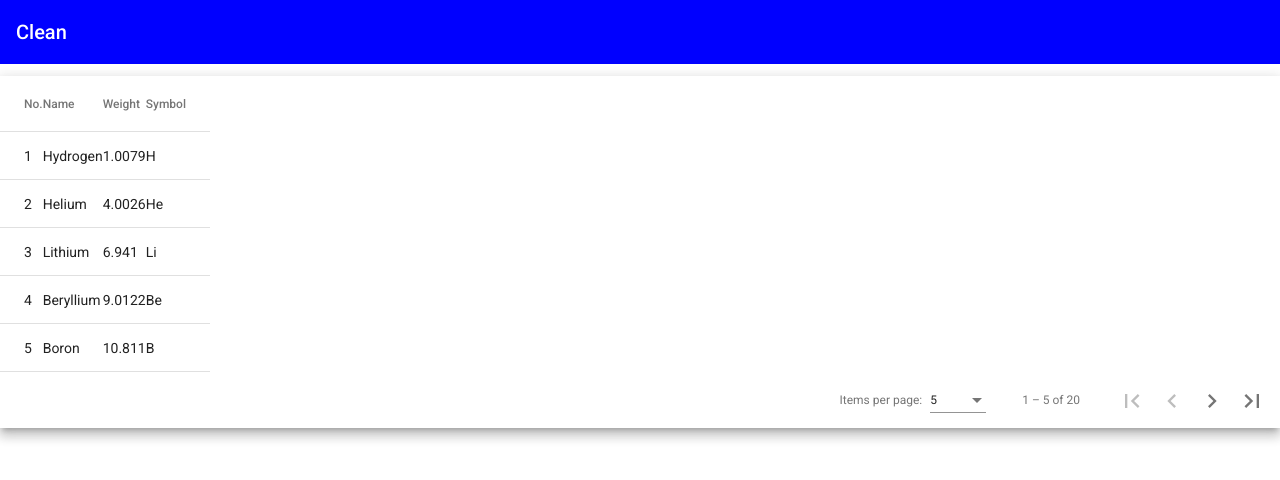
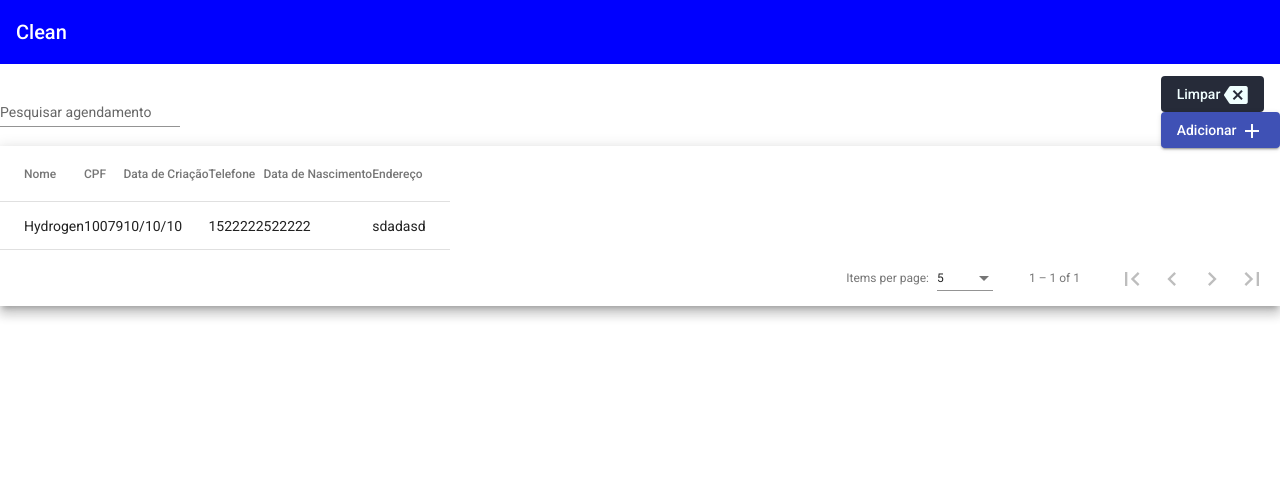
Before and after one commit to guilhermepedro/teste-tecnico, an Angular app in the folder projeto-clean/: page / in a window 1280 px wide. Shown: the top 480 px of the page. Built offline with nearby package versions, Linux system fonts and the light colour scheme.

Commit message:
colocando parte do layout e table

```diff
--- a/projeto-clean/src/app/model/paciente.ts
+++ b/projeto-clean/src/app/model/paciente.ts
@@ -1,7 +1,7 @@
 export class Paciente {
     nome?: string;
     cpf?: number;
-    dtCriacao?: number;
+    dtCriacao?: string;
     telefone?: string;
     dtNascimento?: string;
     endereco?: string;
--- a/projeto-clean/src/app/pages/menu/menu.component.html
+++ b/projeto-clean/src/app/pages/menu/menu.component.html
@@ -5,33 +5,75 @@
 </head>
 <body>
     <div class="screen">
+      <div class="col-md-4">
+        <mat-form-field appearance="standard" fxFlex="grow">
+            <mat-label>Pesquisar agendamento</mat-label>
+            <input matInput />
+        </mat-form-field>
+        <div class="row" style="float: right;">
+          <div class="col">
+              <button style="background-color: #262B39; color: rgb(240, 255, 255);" mat-button fxFlex="grow" type="button"
+                  >Limpar <mat-icon>backspace</mat-icon></button>
+          </div>
+          <div class="col">
+              <button mat-button mat-raised-button color="primary" fxFlex="grow">
+                  Adicionar <mat-icon>add</mat-icon>
+              </button>
+          </div>
+
+      </div>
+      </div>
 
                 <div class="mat-elevation-z8">
                     <table mat-table [dataSource]="dataSource">
 
-                      <!-- Position Column -->
-                      <ng-container matColumnDef="position">
-                        <th mat-header-cell *matHeaderCellDef> No. </th>
-                        <td mat-cell *matCellDef="let element"> {{element.position}} </td>
+                      <ng-container matColumnDef="nome">
+                        <th mat-header-cell *matHeaderCellDef> Nome </th>
+                        <td mat-cell *matCellDef="let element"> {{element.nome}} </td>
                       </ng-container>
 
-                      <!-- Name Column -->
-                      <ng-container matColumnDef="name">
-                        <th mat-header-cell *matHeaderCellDef> Name </th>
-                        <td mat-cell *matCellDef="let element"> {{element.name}} </td>
+                      <ng-container matColumnDef="cpf">
+                        <th mat-header-cell *matHeaderCellDef> CPF </th>
+                        <td mat-cell *matCellDef="let element"> {{element.cpf}} </td>
                       </ng-container>
 
-                      <!-- Weight Column -->
-                      <ng-container matColumnDef="weight">
-                        <th mat-header-cell *matHeaderCellDef> Weight </th>
-                        <td mat-cell *matCellDef="let element"> {{element.weight}} </td>
+                      <ng-container matColumnDef="dtCriacao">
+                        <th mat-header-cell *matHeaderCellDef> Data de Criação </th>
+                        <td mat-cell *matCellDef="let element"> {{element.dtCriacao}} </td>
                       </ng-container>
 
-                      <!-- Symbol Column -->
-                      <ng-container matColumnDef="symbol">
-                        <th mat-header-cell *matHeaderCellDef> Symbol </th>
-                        <td mat-cell *matCellDef="let element"> {{element.symbol}} </td>
+                      <ng-container matColumnDef="telefone">
+                        <th mat-header-cell *matHeaderCellDef> Telefone </th>
+                        <td mat-cell *matCellDef="let element"> {{element.telefone}} </td>
                       </ng-container>
+
+                      <ng-container matColumnDef="dtNascimento">
+                        <th mat-header-cell *matHeaderCellDef> Data de Nascimento </th>
+                        <td mat-cell *matCellDef="let element"> {{element.dtNascimento}} </td>
+                      </ng-container>
+
+                      <ng-container matColumnDef="endereco">
+                        <th mat-header-cell *matHeaderCellDef> Endereço </th>
+                        <td mat-cell *matCellDef="let element"> {{element.endereco}} </td>
+                      </ng-container>
+
+                      <ng-container matColumnDef="icone">
+                        <th mat-header-cell *matHeaderCellDef></th>
+                        <td class="layout-menu" mat-cell *matCellDef="let produto">
+                            <button mat-icon-button aria-label="ícone Button" class="icon-spacing">
+                                <mat-icon color="primary"> border_color</mat-icon>
+                            </button>
+                            <button mat-icon-button aria-label="ícone Button" class="icon-spacing">
+                                <mat-icon color="warn">delete</mat-icon>
+                            </button>
+                            <button mat-icon-button [matMenuTriggerFor]="menu" aria-label="Example icon-button with a menu">
+                                <mat-icon>more_vert</mat-icon>
+                            </button>
+                            <mat-menu #menu="matMenu">
+
+                            </mat-menu>
+                        </td>
+                    </ng-container>
 
                       <tr mat-header-row *matHeaderRowDef="displayedColumns"></tr>
                       <tr mat-row *matRowDef="let row; columns: displayedColumns;"></tr>
--- a/projeto-clean/src/app/pages/menu/menu.component.ts
+++ b/projeto-clean/src/app/pages/menu/menu.component.ts
@@ -1,6 +1,7 @@
 import { Component, OnInit, ViewChild } from '@angular/core';
 import { MatPaginator } from '@angular/material/paginator';
 import { MatTableDataSource } from '@angular/material/table';
+import { Paciente } from 'src/app/model/paciente';
 
 @Component({
   selector: 'app-menu',
@@ -9,8 +10,15 @@ import { MatTableDataSource } from '@angular/material/table';
 })
 export class MenuComponent implements OnInit {
 
-  displayedColumns: string[] = ['position', 'name', 'weight', 'symbol'];
-  dataSource = new MatTableDataSource<PeriodicElement>(ELEMENT_DATA);
+  displayedColumns: string[] = [
+    'nome',
+    'cpf',
+    'dtCriacao',
+    'telefone',
+    'dtNascimento',
+    'endereco'];
+
+  dataSource = new MatTableDataSource<Paciente>(ELEMENT_DATA);
 
   @ViewChild(MatPaginator) paginator!: MatPaginator;
 
@@ -26,31 +34,14 @@ export class MenuComponent implements OnInit {
 }
 
 export interface PeriodicElement {
-  name: string;
-  position: number;
-  weight: number;
-  symbol: string;
+  nome: string,
+  cpf: number,
+  dtCriacao: string,
+  telefone: string,
+  dtNascimento: string,
+  endereco: string
 }
 
-const ELEMENT_DATA: PeriodicElement[] = [
-  {position: 1, name: 'Hydrogen', weight: 1.0079, symbol: 'H'},
-  {position: 2, name: 'Helium', weight: 4.0026, symbol: 'He'},
-  {position: 3, name: 'Lithium', weight: 6.941, symbol: 'Li'},
-  {position: 4, name: 'Beryllium', weight: 9.0122, symbol: 'Be'},
-  {position: 5, name: 'Boron', weight: 10.811, symbol: 'B'},
-  {position: 6, name: 'Carbon', weight: 12.0107, symbol: 'C'},
-  {position: 7, name: 'Nitrogen', weight: 14.0067, symbol: 'N'},
-  {position: 8, name: 'Oxygen', weight: 15.9994, symbol: 'O'},
-  {position: 9, name: 'Fluorine', weight: 18.9984, symbol: 'F'},
-  {position: 10, name: 'Neon', weight: 20.1797, symbol: 'Ne'},
-  {position: 11, name: 'Sodium', weight: 22.9897, symbol: 'Na'},
-  {position: 12, name: 'Magnesium', weight: 24.305, symbol: 'Mg'},
-  {position: 13, name: 'Aluminum', weight: 26.9815, symbol: 'Al'},
-  {position: 14, name: 'Silicon', weight: 28.0855, symbol: 'Si'},
-  {position: 15, name: 'Phosphorus', weight: 30.9738, symbol: 'P'},
-  {position: 16, name: 'Sulfur', weight: 32.065, symbol: 'S'},
-  {position: 17, name: 'Chlorine', weight: 35.453, symbol: 'Cl'},
-  {position: 18, name: 'Argon', weight: 39.948, symbol: 'Ar'},
-  {position: 19, name: 'Potassium', weight: 39.0983, symbol: 'K'},
-  {position: 20, name: 'Calcium', weight: 40.078, symbol: 'Ca'},
+const ELEMENT_DATA: Paciente[] = [
+  {nome: 'Hydrogen', cpf: 10079, dtCriacao: '10/10/10', telefone: '1522222', dtNascimento: '522222', endereco: 'sdadasd'},
 ];
```
